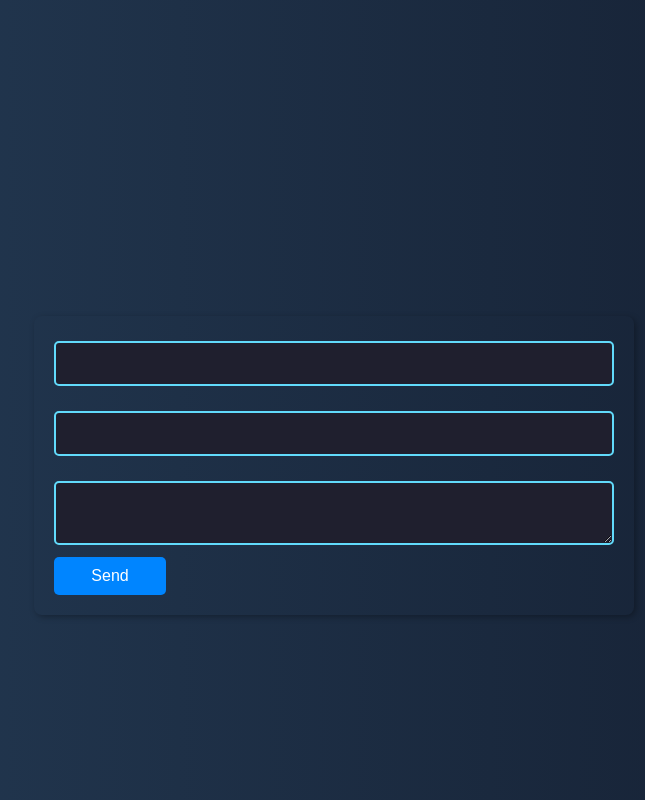
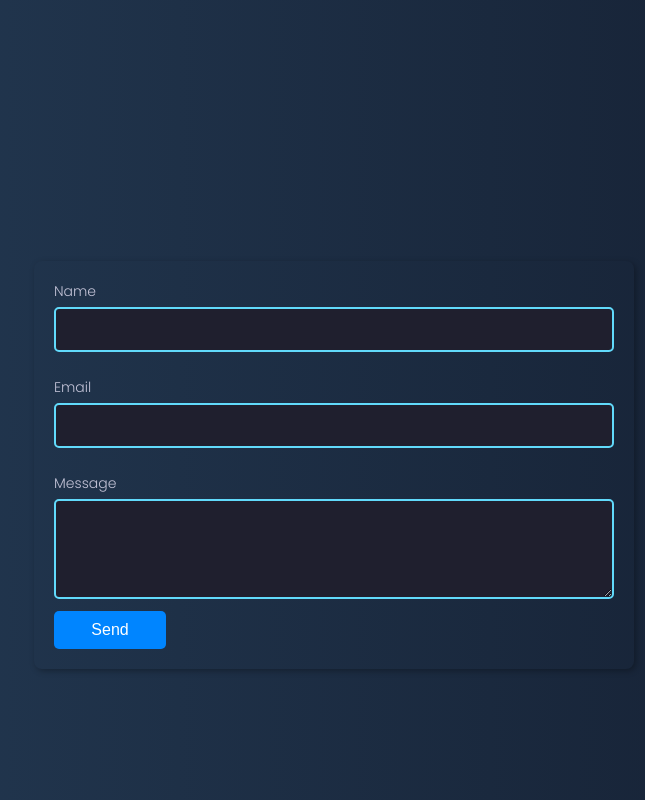
Before and after one commit to Pedrogj/portfolio, a React (Create React App) app: page / in a window 1280 px wide. Shown: the part 2160-2960 px from the top of the page, without its empty margins (306-951 px from the left). Built offline with nearby package versions, Linux system fonts and the light colour scheme.

Commit message:
Contact.js: Add form contact

```diff
--- a/package.json
+++ b/package.json
@@ -6,6 +6,7 @@
     "@testing-library/jest-dom": "^5.16.4",
     "@testing-library/react": "^13.3.0",
     "@testing-library/user-event": "^13.5.0",
+    "formik": "^2.2.9",
     "react": "^18.1.0",
     "react-dom": "^18.1.0",
     "react-icons": "^4.3.1",
--- a/src/components/contact/Contact.js
+++ b/src/components/contact/Contact.js
@@ -1,6 +1,8 @@
+import { Formik } from "formik";
+import { useState } from "react";
 import {
   Wrapper,
-  Form,
+  FormMessage,
   Label,
   Input,
   InputContent,
@@ -9,22 +11,99 @@ import {
 } from "./ContactStyle";
 
 export const Contact = () => {
+  const [sendForm, setSendForm] = useState();
+
   return (
     <Wrapper>
-      <Form>
-        <InputContent>
-          <Label></Label>
-          <Input />
-        </InputContent>
-        <InputContent>
-          <Label></Label>
-          <Input />
-        </InputContent>
+      <Formik
+        initialValues={{
+          name: "",
+          email: "",
+          message: "",
+        }}
+        validate={(values) => {
+          let msgErrors = {};
 
-        <TextArea />
+          // Validation name
+          if (!values.name) {
+            msgErrors.name = "Ingresa un nombre";
+          } else if (!/^[a-zA-ZÀ-ÿ\s]{1,40}$/.test(values.name)) {
+            msgErrors.name = "El nombre solo puede contener letras y espacios";
+          }
 
-        <Button>Send</Button>
-      </Form>
+          // Validation email
+          if (!values.email) {
+            msgErrors.email = "Ingresa un correo";
+          } else if (
+            !/^[a-zA-Z0-9_.+-]+@[a-zA-Z0-9-]+\.[a-zA-Z0-9-.]+$/.test(
+              values.email
+            )
+          ) {
+            msgErrors.email =
+              "El correo solo puede contener letras, números, puntos, guiones y guion bajo";
+          }
+
+          // Validation message
+          if (!values.message) {
+            msgErrors.message = "Ingresa un mensaje";
+          }
+
+          return msgErrors;
+        }}
+        onSubmit={(values, { resetForm }) => {
+          resetForm();
+          console.log("Send Message!");
+          setSendForm(true);
+          setTimeout(() => setSendForm(false), 5000);
+        }}
+      >
+        {({
+          handleSubmit,
+          values,
+          handleChange,
+          handleBlur,
+          errors,
+          touched,
+        }) => (
+          <FormMessage onSubmit={handleSubmit}>
+            <InputContent>
+              <Label htmlFor="name">Name</Label>
+              <Input
+                type="text"
+                id="name"
+                name="name"
+                value={values.name}
+                onChange={handleChange}
+                onBlur={handleBlur}
+              />
+              {touched.name && errors.name && <p>{errors.name}</p>}
+            </InputContent>
+            <InputContent>
+              <Label htmlFor="email">Email</Label>
+              <Input
+                type="text"
+                id="email"
+                name="email"
+                value={values.email}
+                onChange={handleChange}
+                onBlur={handleBlur}
+              />
+              {touched.email && errors.email && <p>{errors.email}</p>}
+            </InputContent>
+            <Label>Message</Label>
+            <TextArea
+              name="message"
+              id="message"
+              value={values.message}
+              onChange={handleChange}
+              onBlur={handleBlur}
+            />
+            {touched.message && errors.message && <p>{errors.message}</p>}
+            <Button type="submit">Send</Button>
+            {sendForm && <p>Formulario enviando con Exito!</p>}
+          </FormMessage>
+        )}
+      </Formik>
     </Wrapper>
   );
 };
--- a/src/components/contact/ContactStyle.js
+++ b/src/components/contact/ContactStyle.js
@@ -7,7 +7,7 @@ export const Wrapper = styled.div`
   justify-content: center;
 `;
 
-export const Form = styled.form`
+export const FormMessage = styled.form`
   min-width: 600px;
   margin-top: 50px;
   padding: 20px;
@@ -25,7 +25,7 @@ export const Label = styled.label`
   font-weight: 300;
   font-size: 14px;
   margin-bottom: 5px;
-  color: #1f1f1f;
+  color: #c2c2d6;
 `;
 
 export const Input = styled.input`
@@ -62,6 +62,7 @@ export const Button = styled.button`
 export const TextArea = styled.textarea`
   background-color: #1f1f2e;
   width: 100%;
+  height: 100px;
   border-radius: 5px;
   border: 2px solid #61dafb;
   font-size: 18px;
```
Also changed, not shown: 1 other file (tests, documents, lock files or other folders).
